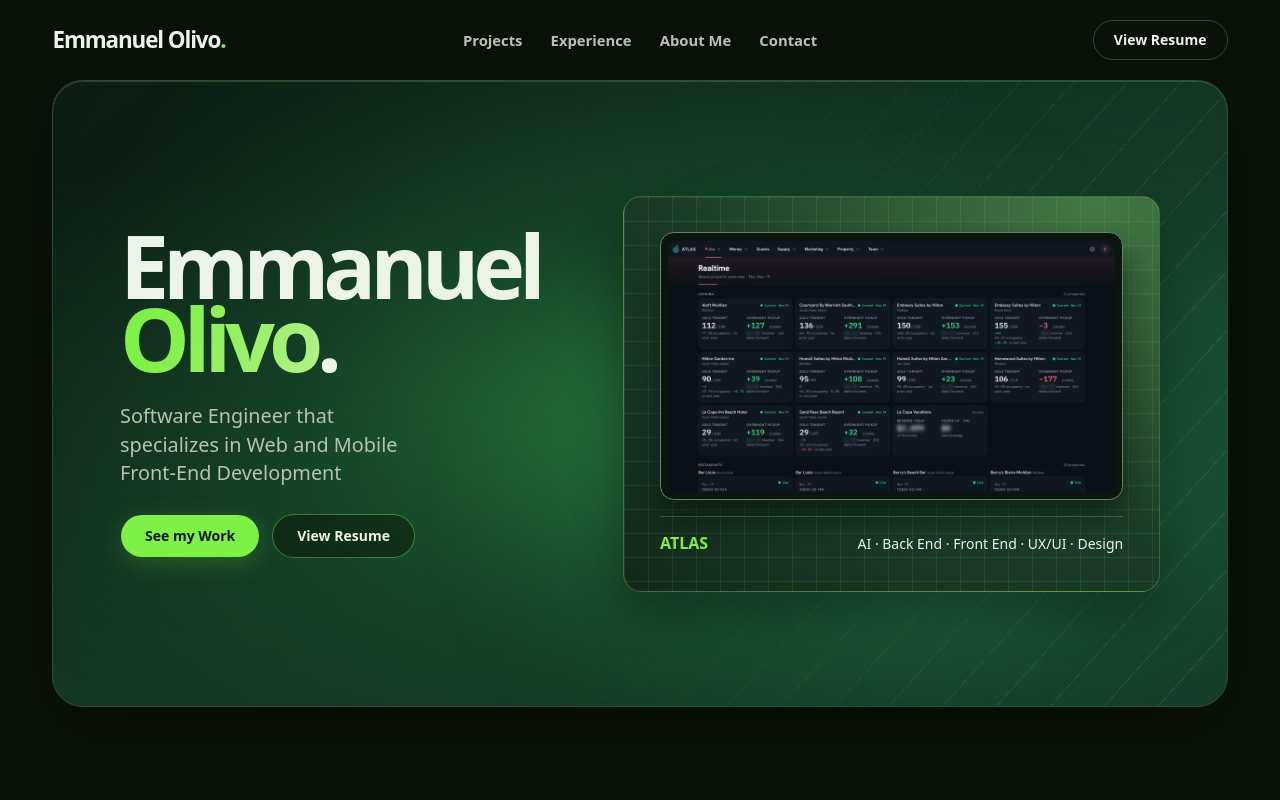
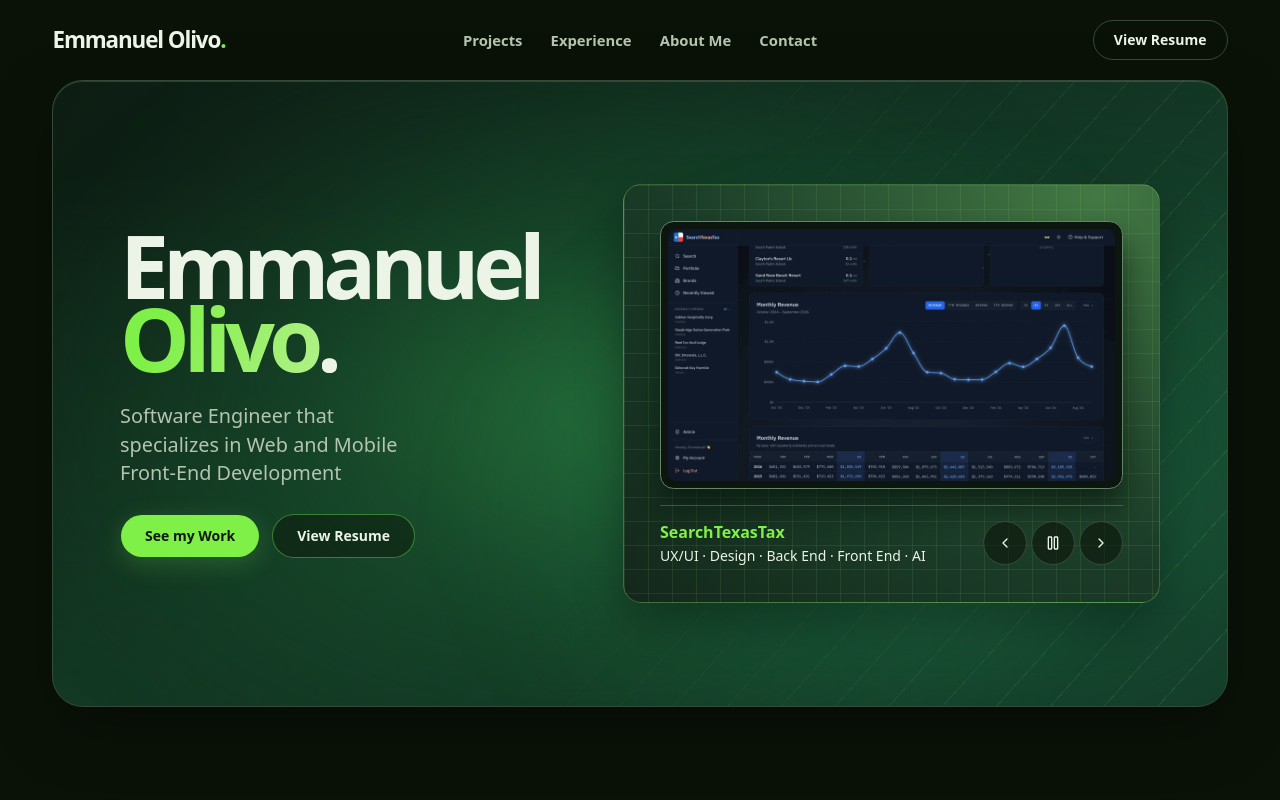
Before and after one commit to emmanuelolivo1002/portfolio-2027, a Next.js app: page / in a window 1280 px wide. Shown: the top 800 px of the page. Built offline with nearby package versions, Linux system fonts and the light colour scheme.

Commit message:
Rotate featured projects in the hero

```diff
--- a/src/app/globals.css
+++ b/src/app/globals.css
@@ -257,17 +257,29 @@
     box-shadow: 0 1.15rem 2rem #07150caf;
   }
 
-  .hero-feature-caption {
+  .hero-feature-footer {
     display: flex;
     flex-wrap: wrap;
-    align-items: baseline;
-    justify-content: space-between;
-    gap: 0.15rem 0.65rem;
+    align-items: center;
+    justify-content: flex-end;
+    gap: 0.55rem 0.75rem;
     padding-top: 0.85rem;
     border-top: 1px solid #c3e6b43d;
   }
 
-  .hero-feature-caption span:first-child { color: var(--primary); }
+  .hero-feature-caption {
+    display: grid;
+    flex: 1 1 12rem;
+    min-width: 0;
+  }
+
+  .hero-feature-caption > div {
+    grid-area: 1 / 1;
+    display: flex;
+    flex-wrap: wrap;
+    align-items: baseline;
+    gap: 0.15rem 0.65rem;
+  }
 
   .section-space { padding-block: clamp(3.25rem, 7.5vw, 7rem); }
 
--- a/src/app/page.tsx
+++ b/src/app/page.tsx
@@ -1,12 +1,22 @@
-import Image from "next/image";
 import { Copyright, Heart, Link as LinkIcon, Mail } from "lucide-react";
 import { siGithub } from "simple-icons";
+import { HeroProjects } from "@/components/hero-projects";
 import { ProjectCard } from "@/components/project-card";
 import { RichText } from "@/components/rich-text";
 import { SiteHeader } from "@/components/site-header";
 import { Timeline } from "@/components/timeline";
 import { Button } from "@/components/ui/button";
 import { portfolio } from "@/content/portfolio";
+
+const heroProjectSlugs = [
+  "atlas",
+  "searchtexastax",
+  "wealthcharts",
+  "enjoyspi",
+  "verderosa",
+  "unfolded-poetry-project",
+  "mcallen-education-foundation",
+];
 
 function ContactIcon({ name }: { name: string }) {
   const className = "size-4 shrink-0";
@@ -26,7 +36,12 @@ function ContactIcon({ name }: { name: string }) {
 
 export default function Home() {
   const { hero, work, experience, about, contact, navigation, sourceLink } = portfolio;
-  const [featured] = work.projects;
+  const heroProjects = heroProjectSlugs.flatMap((slug) => {
+    const project = work.projects.find((item) => item.slug === slug);
+    if (!project?.thumbnail) return [];
+    const { id, title, roles, thumbnail } = project;
+    return [{ id, title, roles, thumbnail }];
+  });
   const intro = hero.heading.replace(/^Hi! I'm Emmanuel Olivo, a /, "");
 
   return (
@@ -53,22 +68,7 @@ export default function Home() {
                 </Button>
               </div>
             </div>
-            {featured?.thumbnail && (
-              <figure className="hero-feature">
-                <div className="hero-feature-frame">
-                  <Image
-                    src={featured.thumbnail.src} alt={featured.thumbnail.alt || featured.title}
-                    width={featured.thumbnail.width} height={featured.thumbnail.height} preload
-                    sizes="(min-width: 1200px) 610px, (min-width: 950px) 46vw, 88vw"
-                    className="h-auto w-full rounded-[0.55rem]"
-                  />
-                </div>
-                <figcaption className="hero-feature-caption">
-                  <span className="font-semibold">{featured.title}</span>
-                  <span className="text-sm">{featured.roles.join(" · ")}</span>
-                </figcaption>
-              </figure>
-            )}
+            <HeroProjects projects={heroProjects} />
           </section>
         </div>
 
--- /dev/null
+++ b/src/components/hero-projects.tsx
@@ -0,0 +1,101 @@
+"use client";
+
+import Image from "next/image";
+import { ChevronLeft, ChevronRight, Pause, Play } from "lucide-react";
+import { useInView, useReducedMotion } from "motion/react";
+import { useEffect, useRef, useState } from "react";
+import type { PortfolioImage, Project } from "@/content/portfolio";
+import { Button } from "./ui/button";
+
+type HeroProject = Pick<Project, "id" | "title" | "roles"> & { thumbnail: PortfolioImage };
+
+const rotationInterval = 6500;
+const controlStyle = "size-11 rounded-full border-border bg-background/55";
+
+export function HeroProjects({ projects }: { projects: HeroProject[] }) {
+  const carousel = useRef<HTMLDivElement>(null);
+  const inView = useInView(carousel);
+  const reducedMotion = useReducedMotion();
+  const [index, setIndex] = useState(0);
+  const [playing, setPlaying] = useState<boolean | null>(null);
+  const [hovered, setHovered] = useState(false);
+  const canRotate = projects.length > 1;
+  const isPlaying = playing ?? !reducedMotion;
+
+  useEffect(() => {
+    if (!canRotate || !inView || !isPlaying || hovered) return;
+    const timer = window.setInterval(() => {
+      setIndex((current) => (current + 1) % projects.length);
+    }, rotationInterval);
+    return () => window.clearInterval(timer);
+  }, [canRotate, hovered, inView, isPlaying, projects.length]);
+
+  const project = projects[index];
+  if (!project) return null;
+
+  function move(offset: number) {
+    setPlaying(false);
+    setIndex((current) => (current + offset + projects.length) % projects.length);
+  }
+
+  return (
+    <div
+      ref={carousel}
+      className="hero-feature"
+      role="group"
+      aria-label="Featured projects"
+      aria-roledescription={canRotate ? "carousel" : undefined}
+      onPointerEnter={(event) => {
+        if (event.pointerType === "mouse") setHovered(true);
+      }}
+      onPointerLeave={() => setHovered(false)}
+      onFocusCapture={(event) => {
+        if (event.target.matches(":focus-visible") && !event.currentTarget.contains(event.relatedTarget)) {
+          setPlaying(false);
+        }
+      }}
+    >
+      <div className="hero-feature-frame">
+        <div className="aspect-video">
+          <Image
+            key={project.id}
+            src={project.thumbnail.src}
+            alt={project.thumbnail.alt || project.title}
+            width={project.thumbnail.width}
+            height={project.thumbnail.height}
+            preload={index === 0}
+            sizes="(min-width: 1200px) 560px, (min-width: 768px) 42vw, 80vw"
+            className="h-full w-full rounded-[0.55rem] object-contain motion-safe:animate-in motion-safe:fade-in motion-safe:duration-300"
+          />
+        </div>
+      </div>
+      <div className="hero-feature-footer">
+        <div className="hero-feature-caption" aria-live={canRotate && !isPlaying ? "polite" : "off"} aria-atomic="true">
+          {projects.map(({ id, title, roles }) => (
+            <div key={id} className={id === project.id ? undefined : "invisible"} aria-hidden={id !== project.id}>
+              <span className="font-semibold text-primary">{title}</span>
+              <span className="text-sm">{roles.join(" · ")}</span>
+            </div>
+          ))}
+        </div>
+        {canRotate && (
+          <div className="flex shrink-0 gap-1">
+            <Button type="button" variant="outline" size="icon" className={controlStyle} aria-label="Previous project" onClick={() => move(-1)}>
+              <ChevronLeft aria-hidden="true" />
+            </Button>
+            <Button
+              type="button" variant="outline" size="icon" className={controlStyle}
+              aria-label={isPlaying ? "Pause project rotation" : "Play project rotation"}
+              onClick={() => setPlaying(!isPlaying)}
+            >
+              {isPlaying ? <Pause aria-hidden="true" /> : <Play aria-hidden="true" />}
+            </Button>
+            <Button type="button" variant="outline" size="icon" className={controlStyle} aria-label="Next project" onClick={() => move(1)}>
+              <ChevronRight aria-hidden="true" />
+            </Button>
+          </div>
+        )}
+      </div>
+    </div>
+  );
+}
```
